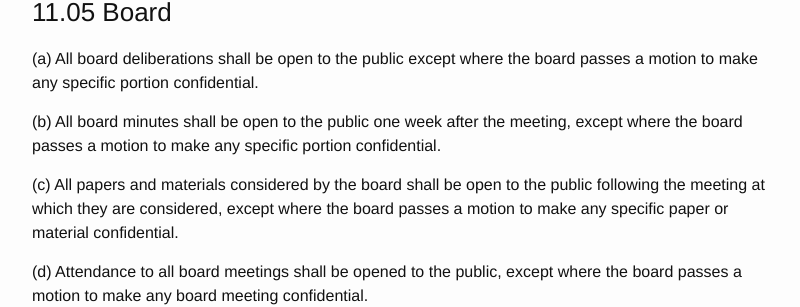
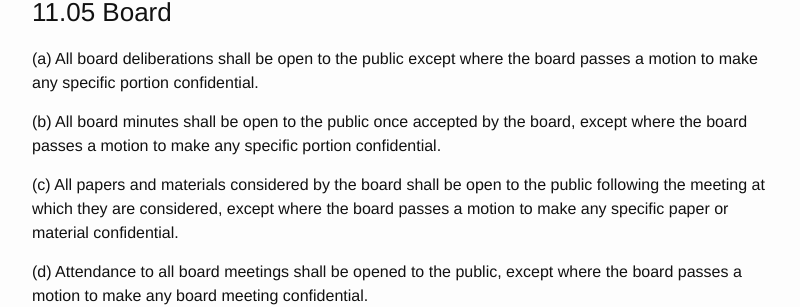
Before and after one commit to MathML/website, a Jekyll site: the page built from non-profit-corporate-by-laws.md, in a window 1280 px wide and 900 px high, scrolled down 14490 px. Shown: the part 147-454 px from the top of the window, without its empty margins (238-1038 px from the left). Built offline with Jekyll 4.4.1, drawn with Linux system fonts in a browser that asks for light colours.

Commit message:
Revert "Remove the ambiguous "accepted by the board" and replace it with a de…"

```diff
--- a/non-profit-corporate-by-laws.md
+++ b/non-profit-corporate-by-laws.md
@@ -755,7 +755,7 @@ filed with the IRS.
 (a) All board deliberations shall be open to the public except where the board
     passes a motion to make any specific portion confidential.
 
-(b) All board minutes shall be open to the public one week after the meeting,
+(b) All board minutes shall be open to the public once accepted by the board,
     except where the board passes a motion to make any specific portion
     confidential.
 
```
